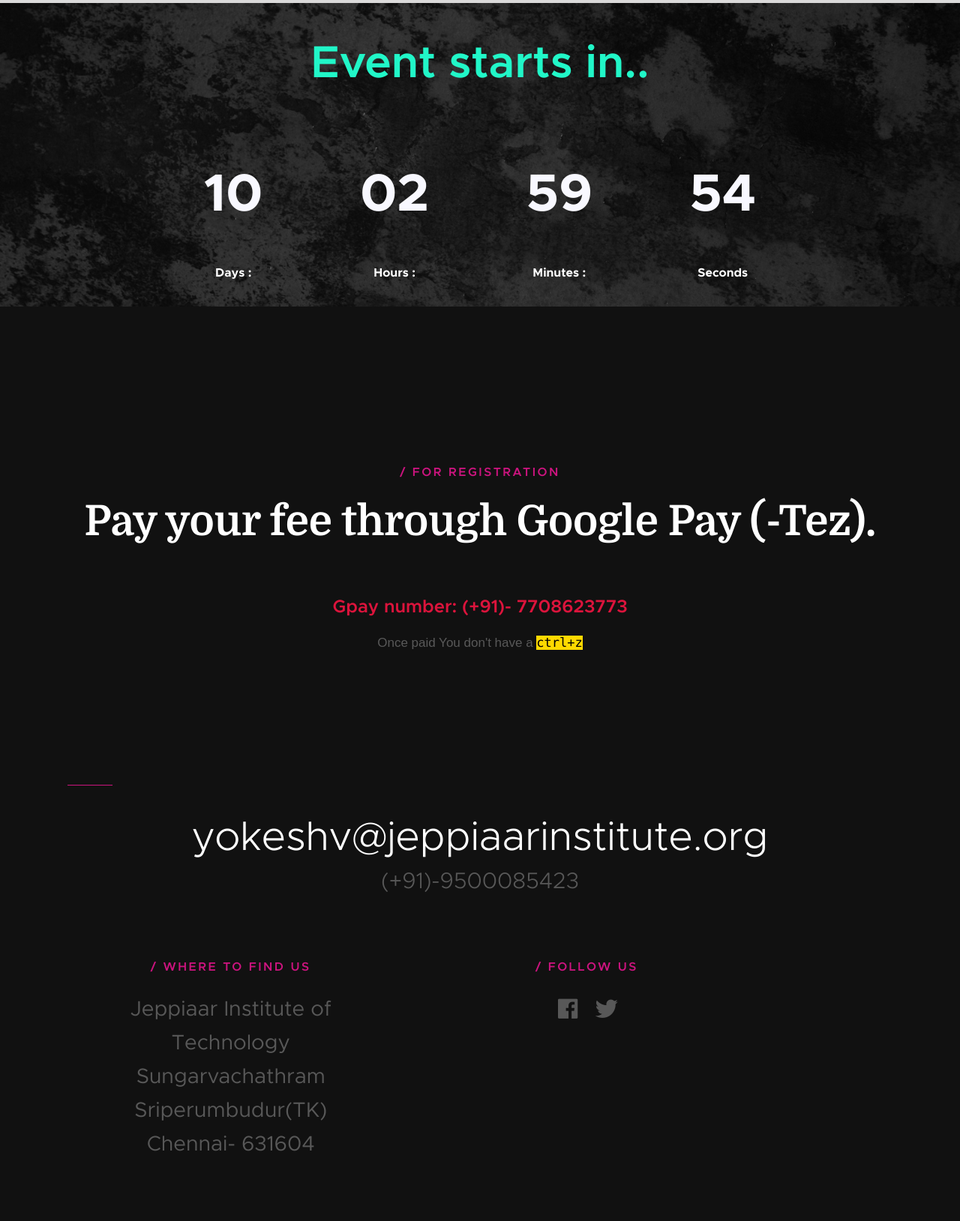
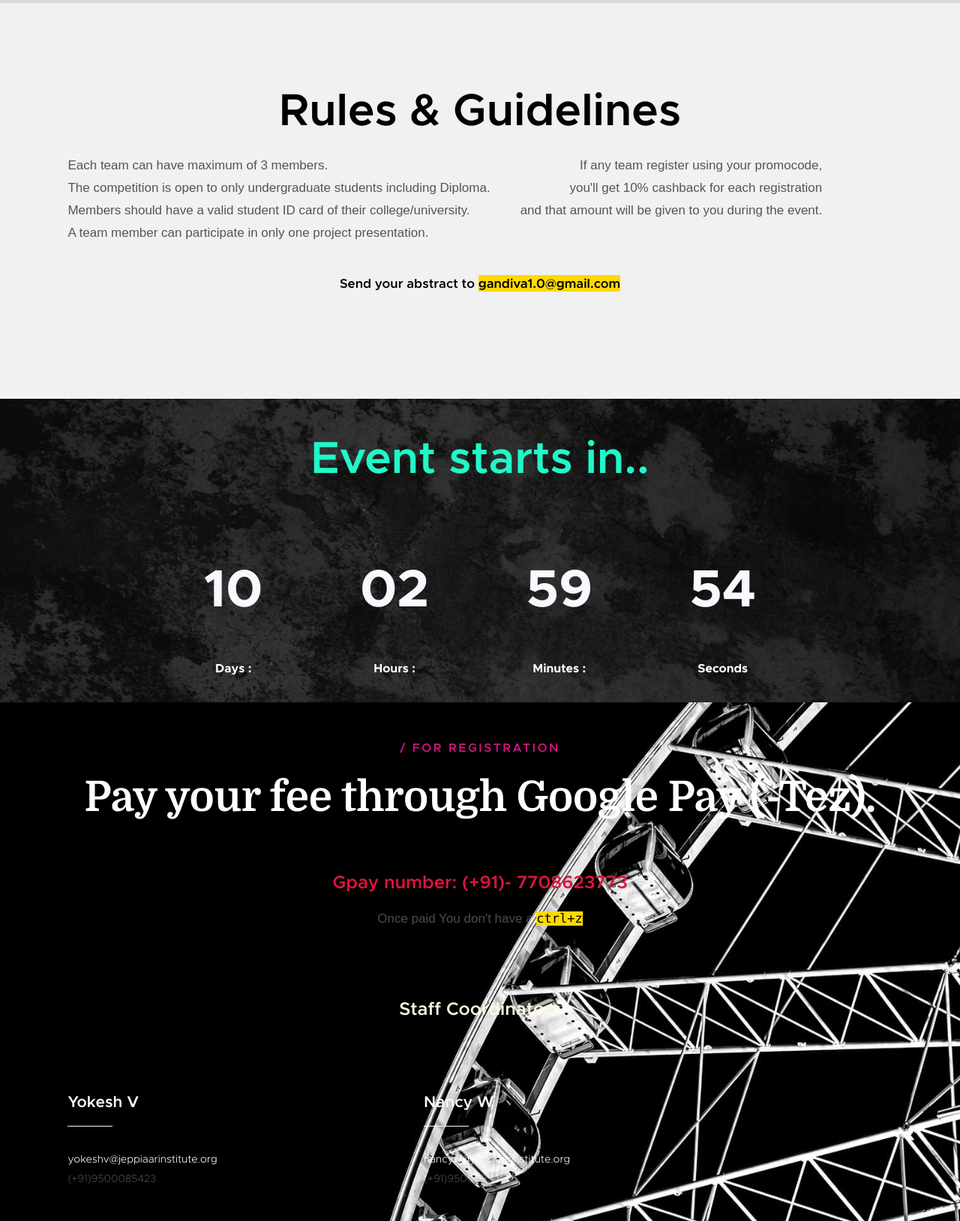
Before and after one commit to A-r-v-i/Gandiva-1.0, a plain HTML site: page index.html in a window 1280 px wide. Shown: the part 3630-5259 px from the top of the page at 75% size. Drawn offline with Linux system fonts and the light colour scheme; files whose address does not match are found by name.

Commit message:
Changed some style alignment.

```diff
--- a/css/main.css
+++ b/css/main.css
@@ -2871,6 +2871,24 @@
 }
 
 
+/* #guides */
+
+#guide {
+  padding-top: 5%;
+  padding-bottom: 10%;
+}
+.guide_rule {
+  font-size: 26px;
+}
+#guidelines {
+  align-content: center;
+  display: inline-block;
+}
+
+
+
+
+
 
 /* ===================================================================
  * # stats
@@ -2992,12 +3010,17 @@
  *
  * ------------------------------------------------------------------- */
 .s-contact {
-  padding-top: 21rem;
-  padding-bottom: 10.2rem;
-  background-color: #111111;
+  padding-top: 5rem;
+  padding-bottom: 5.2rem;
+  background :url(/images/wheel-2000.jpg);
+  background-size: cover;
+  -webkit-background-size: cover;
+  background-position: center;
+  background-repeat: no-repeat;
   color: rgba(255, 255, 255, 0.3);
   position: relative;
   width: 100%;
+
 }
 .s-contact a {
   color: #ffffff;
@@ -3010,16 +3033,16 @@
 }
 
 .contact-main {
-  margin-top: 14.4rem;
-  margin-bottom: 4.8rem;
+  margin-top: 1.8rem;
+  margin-bottom: 1.8rem;
 }
 
 .contact-email {
   display: inline-block;
   font-family: "metropolis-light", sans-serif;
-  font-size: 5.4rem;
+  font-size: 1.4rem;
   line-height: 1.222;
-  color: #ffffff;
+  color: #000000;
   padding-top: 3.6rem;
   position: relative;
   width: 100%;
@@ -3029,7 +3052,7 @@
   display: block;
   height: 1px;
   width: 60px;
-  background-color: #cc147f;
+  background-color :#fdfcfd;
   position: absolute;
   top: 0;
   left: 0;
@@ -3037,7 +3060,7 @@
 
 .contact-number {
   font-family: "metropolis-light", sans-serif;
-  font-size: 3rem;
+  font-size: 1.4rem;
   line-height: 1.7;
   display: block;
 }
--- a/index.html
+++ b/index.html
@@ -336,9 +336,50 @@
                             </p>
                         </div>
                     </div>
+
+             </div>
+
+             <div class="row">
+
              </div>
         </div> <!-- end section-header -->
     </section>
+
+    <!-- Rules & Guidelines -->
+
+    <section id='guide' class="s-services light-gray">
+
+            <div class="row section-header" data-aos="fade-down">
+                <div class="col-full">
+                    <h2 style="color:black">Rules & Guidelines</h2>
+                </div>
+            </div> <!-- end section-header -->
+
+            <div class="row" data-aos="fade-down">
+                <div class="col-md-5" align="left">
+                    <section>
+                            Each team can have maximum of 3 members. <br>
+                            The competition is open to only undergraduate students including Diploma. <br>
+                            Members should have a valid student ID card of their college/university. <br>
+                            A team member can participate in only one project presentation. <br>
+
+                    </section>
+                </div>
+                <div class="col-md-6" align="right">
+                    <p>If any team register using your promocode,<br>you'll get 10% cashback for each registration<br> and that amount will be given to you during the event.</p>
+                </div>
+            </div>
+
+            <div class="row">
+                <div class="details" align="center">
+                    <h5>Send your abstract to <mark>gandiva1.0@gmail.com</mark></h5>
+
+                </div>
+            </div>
+
+        </section>
+
+
     <!-- stats
     ================================================== -->
     <section id="stats" class="img-fluid" >
@@ -378,16 +419,25 @@
                 <h3 style="color:crimson">Gpay number: (+91)- 7708623773</h3>
                 <p>Once paid You don't have a <mark><kbd>ctrl+z</kbd></mark></p>
             </div>
-        </div> <!-- end section-header -->
+        </div>
 
         <div class="row">
-
-            <div class="col-full contact-main" data-aos="fade-up">
+            <h3 style="color:cornsilk">Staff Coordinators</h3>
+            <div class="col-five tab-full contact-main" data-aos="fade-up">
                 <p>
-                <a href="mailto:#0" class="contact-email">yokeshv@jeppiaarinstitute.org</a>
-                <span class="contact-number">(+91)-9500085423</span>
+                <h4 align="left" style="color:floralwhite">Yokesh V</h4>
+                <a href="mailto:yokeshv@jeppiaarinstitute.org" class="contact-email" align="left">yokeshv@jeppiaarinstitute.org</a>
+                <span class="contact-number" align="left">(+91)9500085423</span>
                 </p>
-            </div> <!-- end contact-main -->
+            </div>
+            <div class="col-five tab-full contact-main" data-aos="fade-up">
+                <p>
+                <h4 align="left" style="color:floralwhite">Nancy W</h4>
+                <a href="mailto:nancyw@jeppiaarinstitute.org" class="contact-email" align="left">nancyw@jeppiaarinstitute.org</a>
+                <span class="contact-number" align="left">(+91)9500085423</span>
+                </p>
+            </div>
+            <!-- end contact-main -->
 
         </div> <!-- end row -->
 
```
